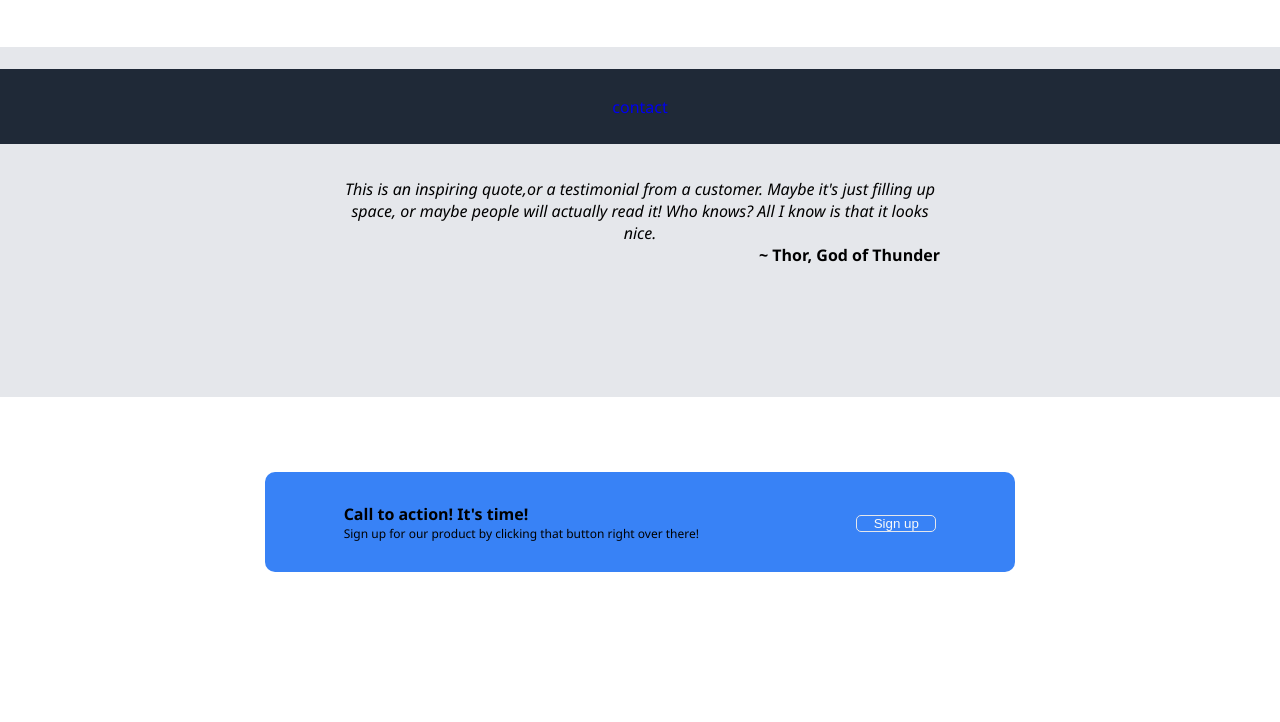
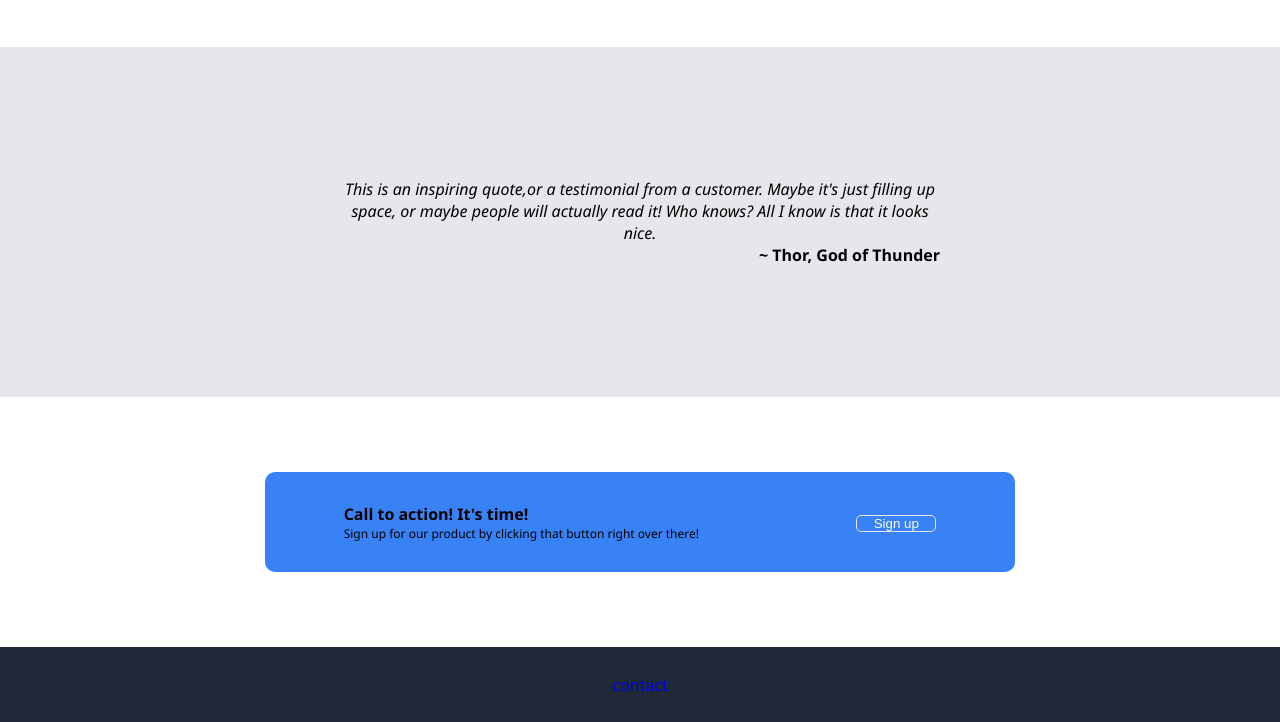
Before and after one commit to mike-gonz0/LandingPage, a plain HTML site: page index.html in a window 1280 px wide. Shown: the part 656-1378 px from the top of the page. Before the commit the page ends 1303 px from the top, so only its background shows below. Drawn offline with Linux system fonts and the light colour scheme.

Commit message:
Adjusting the border for the footer section - I needed to remove the border adjustment.

```diff
--- a/index.html
+++ b/index.html
@@ -77,10 +77,10 @@
                 </div>
             </div>
         </div>
-    <div class="footer">
+    <footer class="footer">
         <a href="google.com"> contact</a>
 
-    </div>
+    </footer>
 
 
 </body>
--- a/style.css
+++ b/style.css
@@ -240,7 +240,6 @@ align-items: center;
 .footer{
 
 position: absolute;
-bottom: 0;
 width: 100%;
 height: 75px;
 
```
